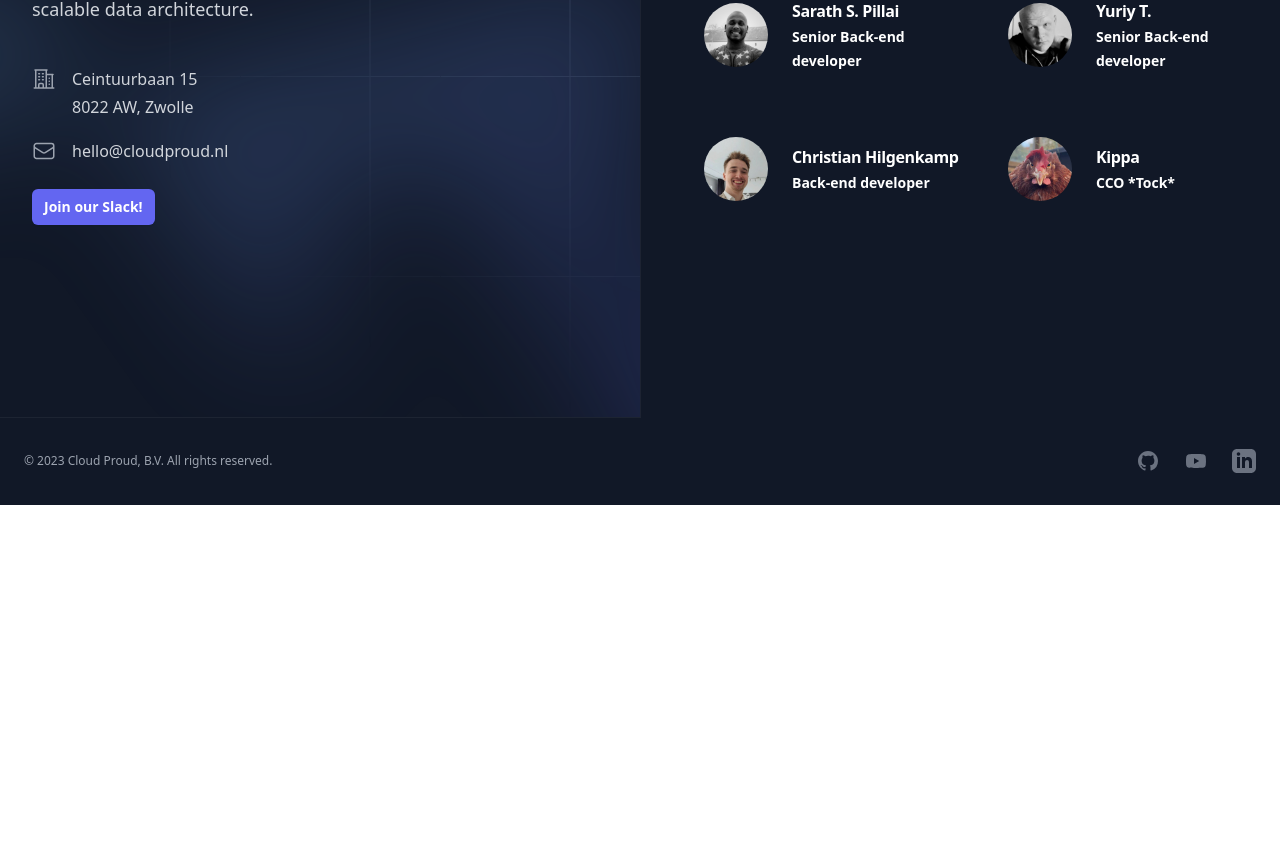
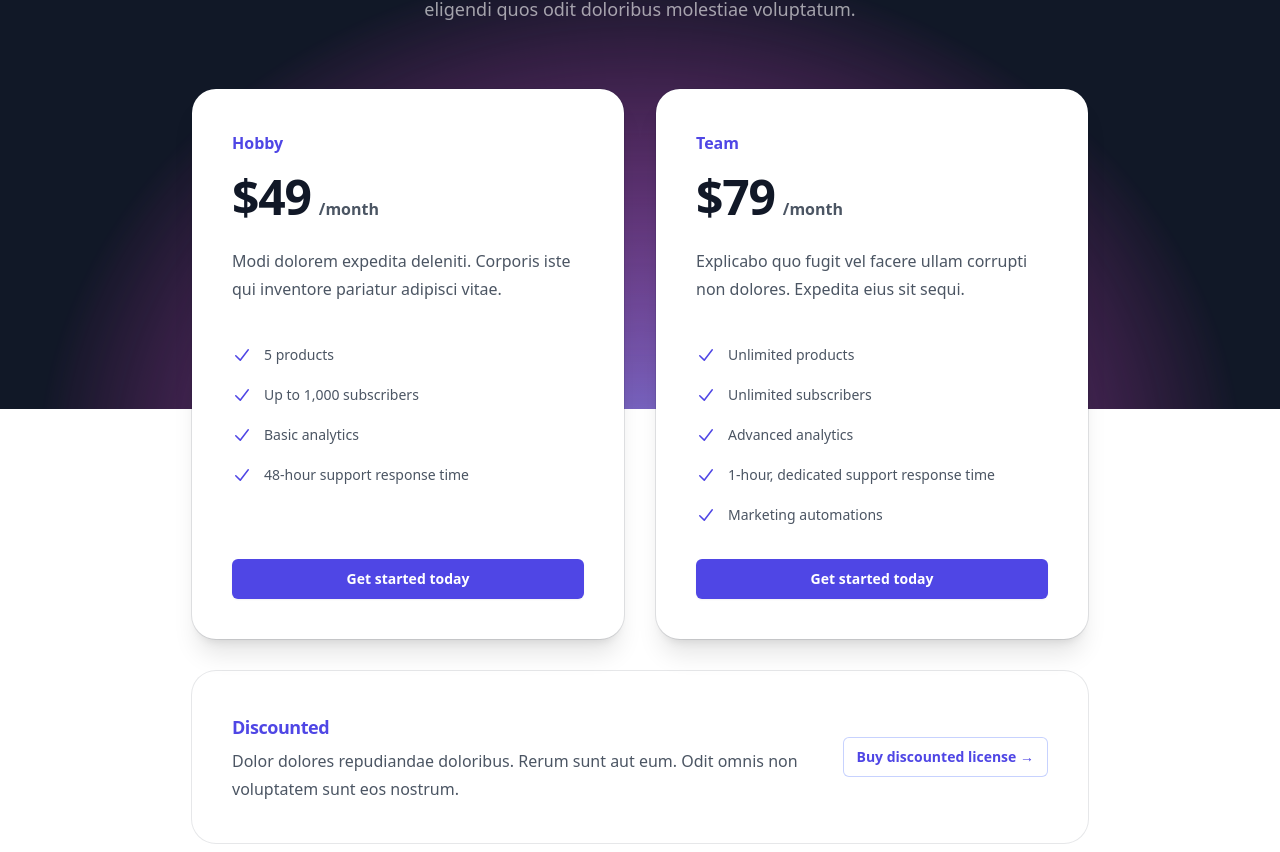
Before and after one commit to cloudproud/website, a Nuxt app: page / in a window 1280 px wide. Shown: the part 2368-3220 px from the top of the page. Before the commit the page ends 2873 px from the top, so only its background shows below. Built offline with nearby package versions, Linux system fonts and the light colour scheme; no server answers.

Commit message:
include pricing on the website

```diff
--- /dev/null
+++ b/components/PricingSection.vue
@@ -0,0 +1,95 @@
+<template>
+    <div class="isolate overflow-hidden bg-gray-900">
+        <div class="mx-auto max-w-7xl px-6 pb-96 pt-24 text-center sm:pt-32 lg:px-8">
+            <div class="mx-auto max-w-4xl">
+                <h2 class="text-base font-semibold leading-7 text-indigo-400">Pricing</h2>
+                <p class="mt-2 text-4xl font-bold tracking-tight text-white sm:text-5xl">The right price for you, <br
+                        class="hidden sm:inline lg:hidden" />whoever you are</p>
+            </div>
+            <div class="relative mt-6">
+                <p class="mx-auto max-w-2xl text-lg leading-8 text-white/60">Lorem ipsum dolor sit, amet consectetur
+                    adipisicing elit. Velit numquam eligendi quos odit doloribus molestiae voluptatum.</p>
+                <svg viewBox="0 0 1208 1024"
+                    class="absolute -top-10 left-1/2 -z-10 h-[64rem] -translate-x-1/2 [mask-image:radial-gradient(closest-side,white,transparent)] sm:-top-12 md:-top-20 lg:-top-12 xl:top-0">
+                    <ellipse cx="604" cy="512" fill="url(#6d1bd035-0dd1-437e-93fa-59d316231eb0)" rx="604" ry="512" />
+                    <defs>
+                        <radialGradient id="6d1bd035-0dd1-437e-93fa-59d316231eb0">
+                            <stop stop-color="#7775D6" />
+                            <stop offset="1" stop-color="#E935C1" />
+                        </radialGradient>
+                    </defs>
+                </svg>
+            </div>
+        </div>
+        <div class="flow-root bg-white pb-24 sm:pb-32">
+            <div class="-mt-80">
+                <div class="mx-auto max-w-7xl px-6 lg:px-8">
+                    <div class="mx-auto grid max-w-md grid-cols-1 gap-8 lg:max-w-4xl lg:grid-cols-2">
+                        <div v-for="tier in tiers" :key="tier.id"
+                            class="flex flex-col justify-between rounded-3xl bg-white p-8 shadow-xl ring-1 ring-gray-900/10 sm:p-10">
+                            <div>
+                                <h3 :id="tier.id" class="text-base font-semibold leading-7 text-indigo-600">{{ tier.name }}
+                                </h3>
+                                <div class="mt-4 flex items-baseline gap-x-2">
+                                    <span class="text-5xl font-bold tracking-tight text-gray-900">{{ tier.priceMonthly
+                                    }}</span>
+                                    <span class="text-base font-semibold leading-7 text-gray-600">/month</span>
+                                </div>
+                                <p class="mt-6 text-base leading-7 text-gray-600">{{ tier.description }}</p>
+                                <ul role="list" class="mt-10 space-y-4 text-sm leading-6 text-gray-600">
+                                    <li v-for="feature in tier.features" :key="feature" class="flex gap-x-3">
+                                        <CheckIcon class="h-6 w-5 flex-none text-indigo-600" aria-hidden="true" />
+                                        {{ feature }}
+                                    </li>
+                                </ul>
+                            </div>
+                            <a :href="tier.href" :aria-describedby="tier.id"
+                                class="mt-8 block rounded-md bg-indigo-600 px-3.5 py-2 text-center text-sm font-semibold leading-6 text-white shadow-sm hover:bg-indigo-500 focus-visible:outline focus-visible:outline-2 focus-visible:outline-offset-2 focus-visible:outline-indigo-600">Get
+                                started today</a>
+                        </div>
+                        <div
+                            class="flex flex-col items-start gap-x-8 gap-y-6 rounded-3xl p-8 ring-1 ring-gray-900/10 sm:gap-y-10 sm:p-10 lg:col-span-2 lg:flex-row lg:items-center">
+                            <div class="lg:min-w-0 lg:flex-1">
+                                <h3 class="text-lg font-semibold leading-8 tracking-tight text-indigo-600">Discounted</h3>
+                                <p class="mt-1 text-base leading-7 text-gray-600">Dolor dolores repudiandae doloribus. Rerum
+                                    sunt aut eum. Odit omnis non voluptatem sunt eos nostrum.</p>
+                            </div>
+                            <a href="#"
+                                class="rounded-md px-3.5 py-2 text-sm font-semibold leading-6 text-indigo-600 ring-1 ring-inset ring-indigo-200 hover:ring-indigo-300 focus-visible:outline focus-visible:outline-2 focus-visible:outline-offset-2 focus-visible:outline-indigo-600">Buy
+                                discounted license <span aria-hidden="true">&rarr;</span></a>
+                        </div>
+                    </div>
+                </div>
+            </div>
+        </div>
+    </div>
+</template>
+
+<script setup>
+import { CheckIcon } from '@heroicons/vue/20/solid'
+
+const tiers = [
+    {
+        name: 'Hobby',
+        id: 'tier-hobby',
+        href: '#',
+        priceMonthly: '$49',
+        description: 'Modi dolorem expedita deleniti. Corporis iste qui inventore pariatur adipisci vitae.',
+        features: ['5 products', 'Up to 1,000 subscribers', 'Basic analytics', '48-hour support response time'],
+    },
+    {
+        name: 'Team',
+        id: 'tier-team',
+        href: '#',
+        priceMonthly: '$79',
+        description: 'Explicabo quo fugit vel facere ullam corrupti non dolores. Expedita eius sit sequi.',
+        features: [
+            'Unlimited products',
+            'Unlimited subscribers',
+            'Advanced analytics',
+            '1-hour, dedicated support response time',
+            'Marketing automations',
+        ],
+    },
+]
+</script>
--- a/pages/index.vue
+++ b/pages/index.vue
@@ -3,6 +3,7 @@
         <Hero />
         <Customers />
         <Feature />
+        <PricingSection />
         <!-- <Testimonials /> -->
         <Contact />
         <Footer />
@@ -10,6 +11,8 @@
 </template>
 
 <script setup>
+import PricingSection from '../components/PricingSection.vue';
+
 useSeoMeta({
     title: 'Cloud Proud, a single access point for all your data!',
     description: 'Simply connect your data sources, no copies or ETL pipelines required. Query your data in real-time.',
```
